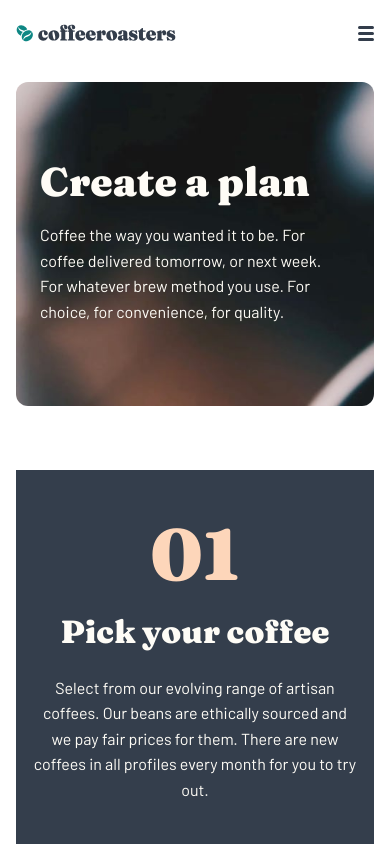
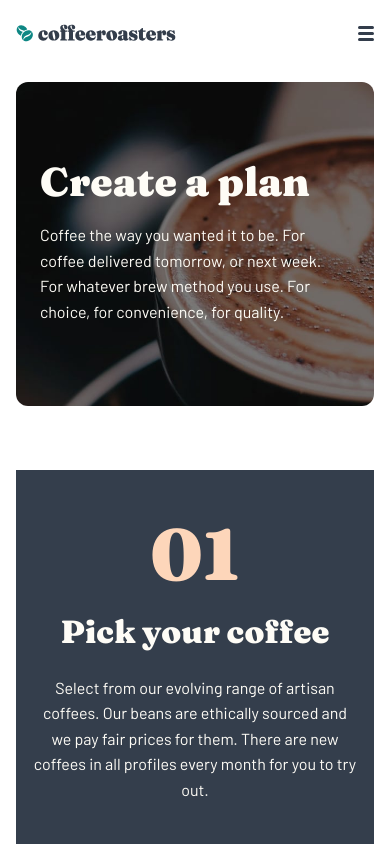
Before and after one commit to azanra/coffee-subscription, a React (Vite) app: page /coffee-subscription/plan in a window 390 px wide. Shown: the top 844 px of the page. Built offline with nearby package versions, Linux system fonts and the light colour scheme.

Commit message:
fix: use mobile image on small breakpoint

```diff
--- a/src/styles/responsiveImg.css
+++ b/src/styles/responsiveImg.css
@@ -1,5 +1,5 @@
 .plan-banner-img {
-  background-image: url("../assets/plan/desktop/image-hero-blackcup.jpg");
+  background-image: url("../assets/plan/mobile/image-hero-blackcup.jpg");
   background-size: cover;
 }
 
```
